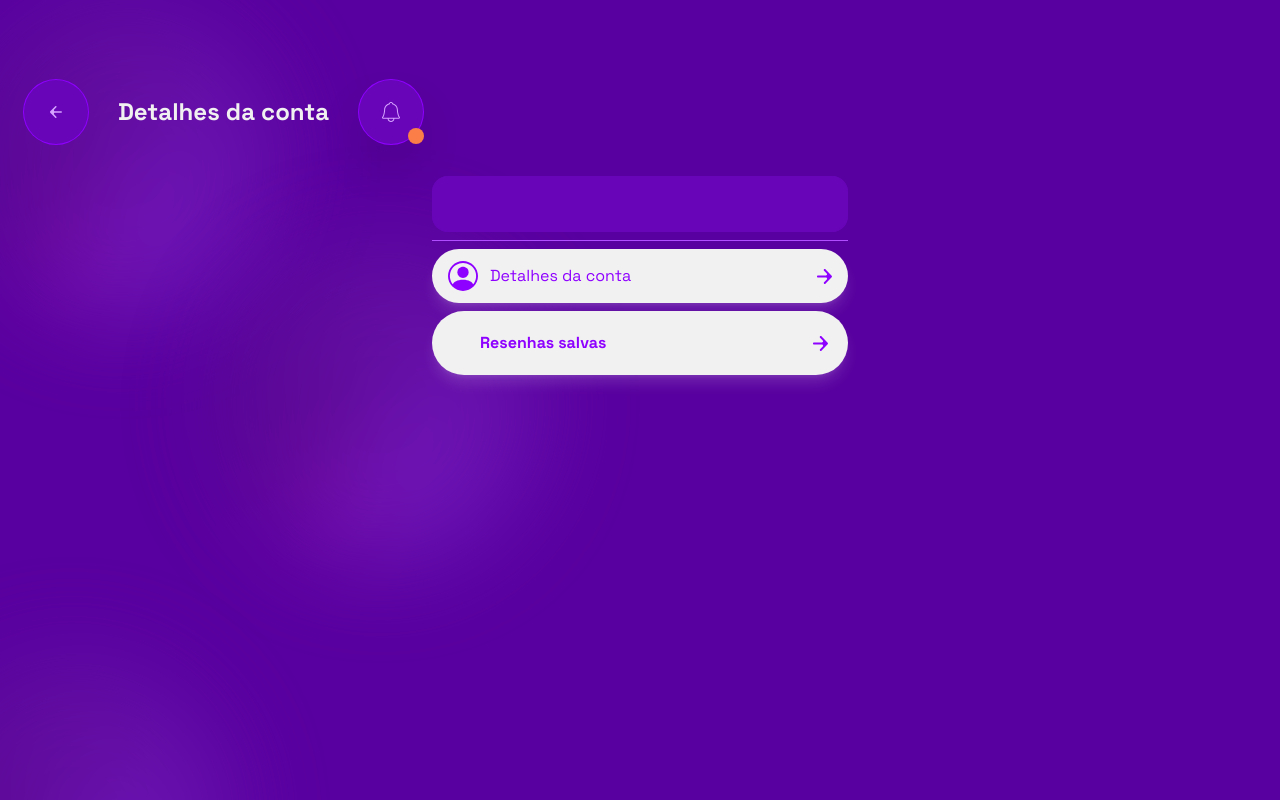
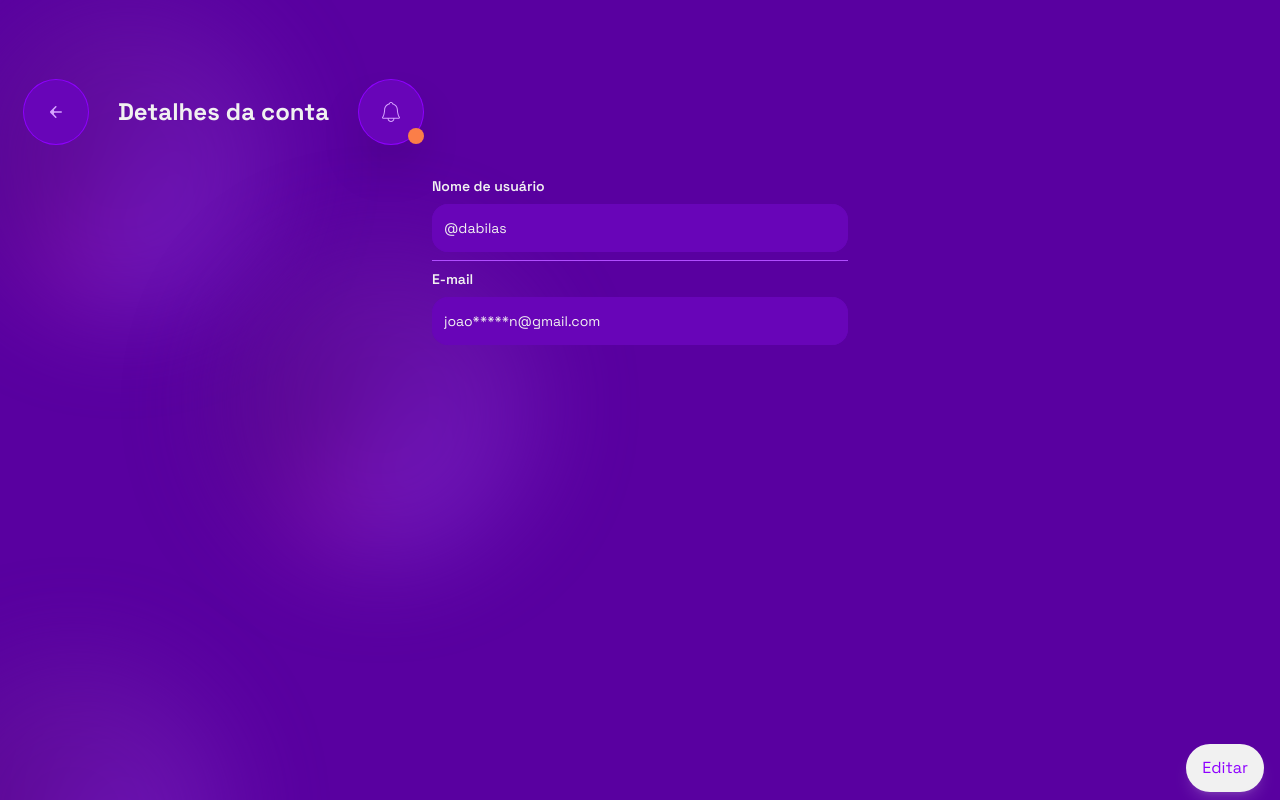
Before and after one commit to Resenhapp/ResenhaWEBAPP, a Next.js app: page /webapp/configuracoes/conta/detalhes in a window 1280 px wide. Built offline with nearby package versions, Linux system fonts and the light colour scheme.

Commit message:
Tela de Configurações de conta - WIP

```diff
--- a/src/app/webapp/configuracoes/conta/detalhes/page.js
+++ b/src/app/webapp/configuracoes/conta/detalhes/page.js
@@ -1,5 +1,5 @@
 'use client'
-import React from 'react';
+import React, { useState } from 'react';
 import PageHeader from '@/src/components/PageHeader';
 import Button from '@/src/components/Button';
 import InputFieldPurple from '@/src/components/InputFieldPurple';
@@ -11,8 +11,28 @@ export const metadata = {
 };
 
 export default function Account() {
-    const handleNavigation = (pageToGo) => {
-        window.location.href = `/webapp/configuracoes/conta/${pageToGo}`;
+    const [username, setUsername] = useState('@dabilas');
+    const [email, setEmail] = useState('joao*****n@gmail.com');
+    const [newUsername, setNewUsername] = useState('');
+    const [newEmail, setNewEmail] = useState('');
+    const [isEditing, setEditing] = useState(false);
+
+    const handleEdit = () => {
+        setNewUsername(username);
+        setNewEmail(email);
+        setEditing(true);
+    };
+
+    const handleSave = () => {
+        setUsername(newUsername);
+        setEmail(newEmail);
+        setEditing(false);
+    };
+
+    const handleCancel = () => {
+        setNewUsername('');
+        setNewEmail('');
+        setEditing(false);
     };
 
     return (
@@ -23,29 +43,40 @@ export default function Account() {
                     <div className="h3 w-full flex">
                         <div className="w-full flex flex-col">
                             <div className="h-fit w-full gap-2 flex flex-col">
-                                <InputFieldPurple />
-                                <hr className='border-purpleT4' />
-                                <ButtonConfig
-                                    label="Detalhes da conta"
-                                    action={() => handleNavigation('/detalhes')}
-                                    rightIcon={'arrowRight06'}
-                                    leftIcon={'user03'}
-                                    textAlign="left"
-                                />
-                                <Button
-                                    label="Resenhas salvas"
-                                    action={() => handleNavigation('/resenhas')}
-                                    iconSide="right"
-                                    icon={'arrow'}
-                                    height={1}
-                                    width={1}
-                                    textAlign="left"
-                                />
+                                <p className="text-whiteT1 text-sm font-semibold">Nome de usuário</p>
+                                {isEditing ? (
+                                    <InputFieldPurple
+                                        value={newUsername}
+                                        onChange={(e) => setNewUsername(e.target.value)}
+                                    />
+                                ) : (
+                                    <InputFieldPurple value={username} readOnly />
+                                )}
+                                <hr className="border-purpleT4" />
+                                <p className="text-whiteT1 text-sm font-semibold">E-mail</p>
+                                {isEditing ? (
+                                    <InputFieldPurple
+                                        value={newEmail}
+                                        onChange={(e) => setNewEmail(e.target.value)}
+                                    />
+                                ) : (
+                                    <InputFieldPurple value={email} readOnly />
+                                )}
                             </div>
                         </div>
                     </div>
                 </section>
             </div>
+            <div className="flex justify-end px-4 py-2">
+                {isEditing ? (
+                    <>
+                        <ButtonConfig label="Cancelar" action={handleCancel} />
+                        <ButtonConfig label="Salvar" action={handleSave} />
+                    </>
+                ) : (
+                    <ButtonConfig label="Editar" action={handleEdit} />
+                )}
+            </div>
         </div>
     );
 }
--- a/src/app/webapp/configuracoes/conta/page.js
+++ b/src/app/webapp/configuracoes/conta/page.js
@@ -2,6 +2,7 @@
 import React from 'react';
 import PageHeader from '@/src/components/PageHeader';
 import Button from '@/src/components/Button';
+import ButtonConfig from '@/src/components/ButtonConfig';
 
 export const metadata = {
     title: 'Resenha.app • Conta',
@@ -21,40 +22,32 @@ export default function Account() {
                     <div className="h3 w-full flex">
                         <div className="w-full flex flex-col">
                             <div className="h-fit w-full gap-2 flex flex-col">
-                                <Button
+                                <ButtonConfig
                                     label="Detalhes da conta"
                                     action={() => handleNavigation('/detalhes')}
-                                    iconSide="right"
-                                    icon={'arrow'}
-                                    height={1}
-                                    width={1}
+                                    rightIcon={'arrowRight06'}
+                                    leftIcon={'nullV'}
                                     textAlign="left"
                                 />
-                                <Button
+                                <ButtonConfig
                                     label="Informações pessoais"
                                     action={() => handleNavigation('/informacoes')}
-                                    iconSide="right"
-                                    icon={'arrow'}
-                                    height={1}
-                                    width={1}
+                                    rightIcon={'arrowRight06'}
+                                    leftIcon={'nullV'}
                                     textAlign="left"
                                 />
-                                <Button
+                                <ButtonConfig
                                     label="Histórico de atividades"
                                     action={() => handleNavigation('/historico')}
-                                    iconSide="right"
-                                    icon={'arrow'}
-                                    height={1}
-                                    width={1}
+                                    rightIcon={'arrowRight06'}
+                                    leftIcon={'nullV'}
                                     textAlign="left"
                                 />
-                                <Button
+                                <ButtonConfig
                                     label="Resenhas salvas"
                                     action={() => handleNavigation('/resenhas')}
-                                    iconSide="right"
-                                    icon={'arrow'}
-                                    height={1}
-                                    width={1}
+                                    rightIcon={'arrowRight06'}
+                                    leftIcon={'nullV'}
                                     textAlign="left"
                                 />
                             </div>
--- a/src/app/webapp/configuracoes/page.js
+++ b/src/app/webapp/configuracoes/page.js
@@ -27,7 +27,7 @@ export default function Settings() {
                                     label="Conta"
                                     action={() => handleNavigation('/conta')}
                                     rightIcon={'arrowRight06'}
-                                    leftIcon={'user03'}
+                                    leftIcon={'user02'}
                                     textAlign="left"
                                 />
                                 <ButtonConfig
--- a/src/components/InputFieldPurple.js
+++ b/src/components/InputFieldPurple.js
@@ -1,9 +1,9 @@
 import React from 'react';
 import Vector from './Vector';
 
-const InputFieldPurple = ({ placeholder, value, action, showIcon = false, Icon }) => {
+const InputFieldPurple = ({ placeholder, value, onChange, showIcon = false, Icon }) => {
     return (
-        <div className="relative h-14 ring-1 ring-inset ring-purpleT2 bg-purpleT2 rounded-2xl flex items-center">
+        <div className="relative h-12 ring-1 ring-inset ring-purpleT2 bg-purpleT2 rounded-2xl flex items-center">
             {showIcon && Icon && (
                 <div className="absolute left-0 pl-3 flex">
                     {Icon === 'lock' ? (
@@ -31,11 +31,12 @@ const InputFieldPurple = ({ placeholder, value, action, showIcon = false, Icon }
             )}
             <input
                 type="text"
-                className={`pl-3 pr-2 block w-full bg-transparent sm:text-sm rounded-xl ml-7 outline-none text-whiteT1 placeholder-purpleT5 ${showIcon ? 'pl-10' : ''
+                className={`pl-3 pr-2 block w-full bg-transparent sm:text-sm rounded-xl outline-none text-whiteT placeholder-purpleT5 ${showIcon ? 'pl-10' : ''
                     }`}
                 placeholder={placeholder}
                 value={value}
-                onChange={action}
+                onChange={onChange}
+                readOnly={false}
             />
         </div>
     );
```
Also changed, not shown: src/components/Vector.js (+7 -2 lines).
